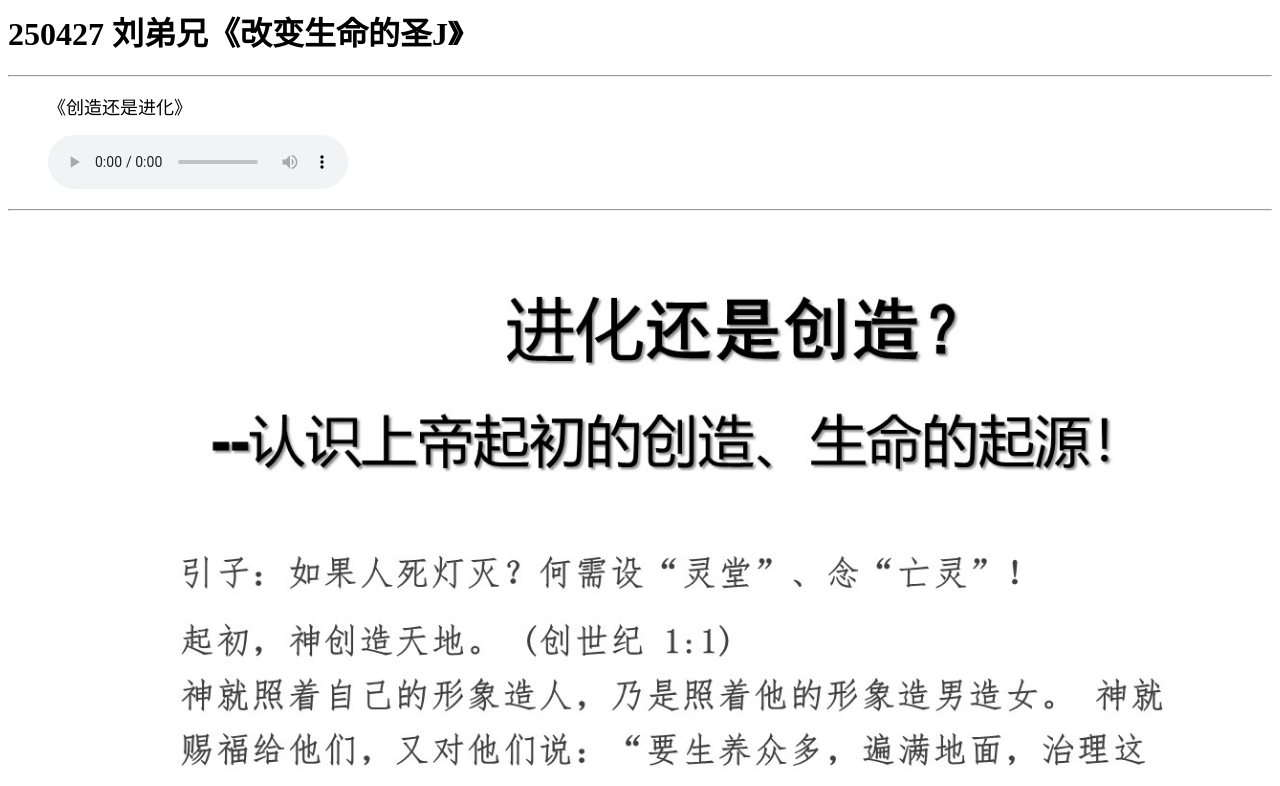
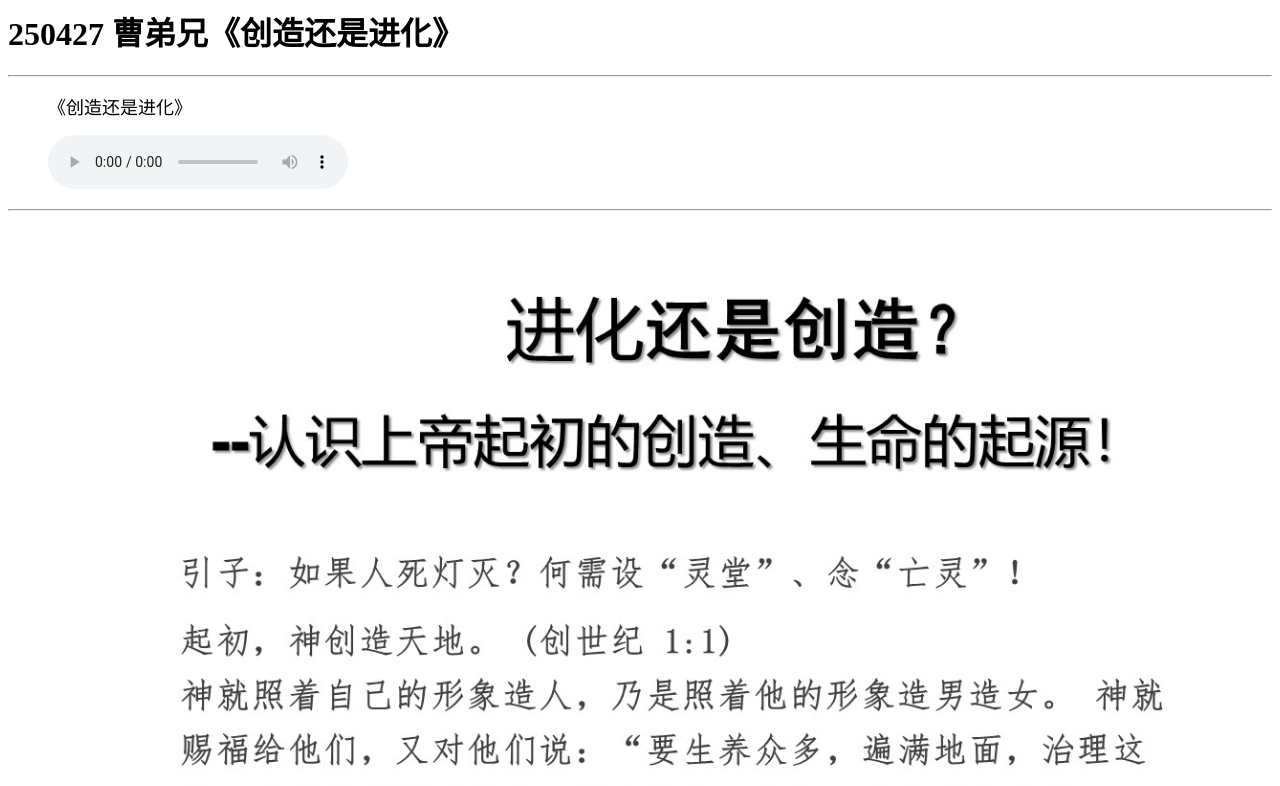
Before and after one commit to NCCChurch/2-gospel, a plain HTML site: page 250511.html in a window 1280 px wide. Shown: the top 786 px of the page. Drawn offline with Linux system fonts and the light colour scheme.

Commit message:
Update 250511.html

```diff
--- a/250511.html
+++ b/250511.html
@@ -2,7 +2,7 @@
 <meta property="og:image" content="./250427/01.jpg"/>
 <meta property="og:title" content="改变生命的圣J"/>
 
-<h1>250427  刘弟兄《改变生命的圣J》 </h1>
+<h1>250427  曹弟兄《创造还是进化》 </h1>
 
 </p>
 <hr>
```
